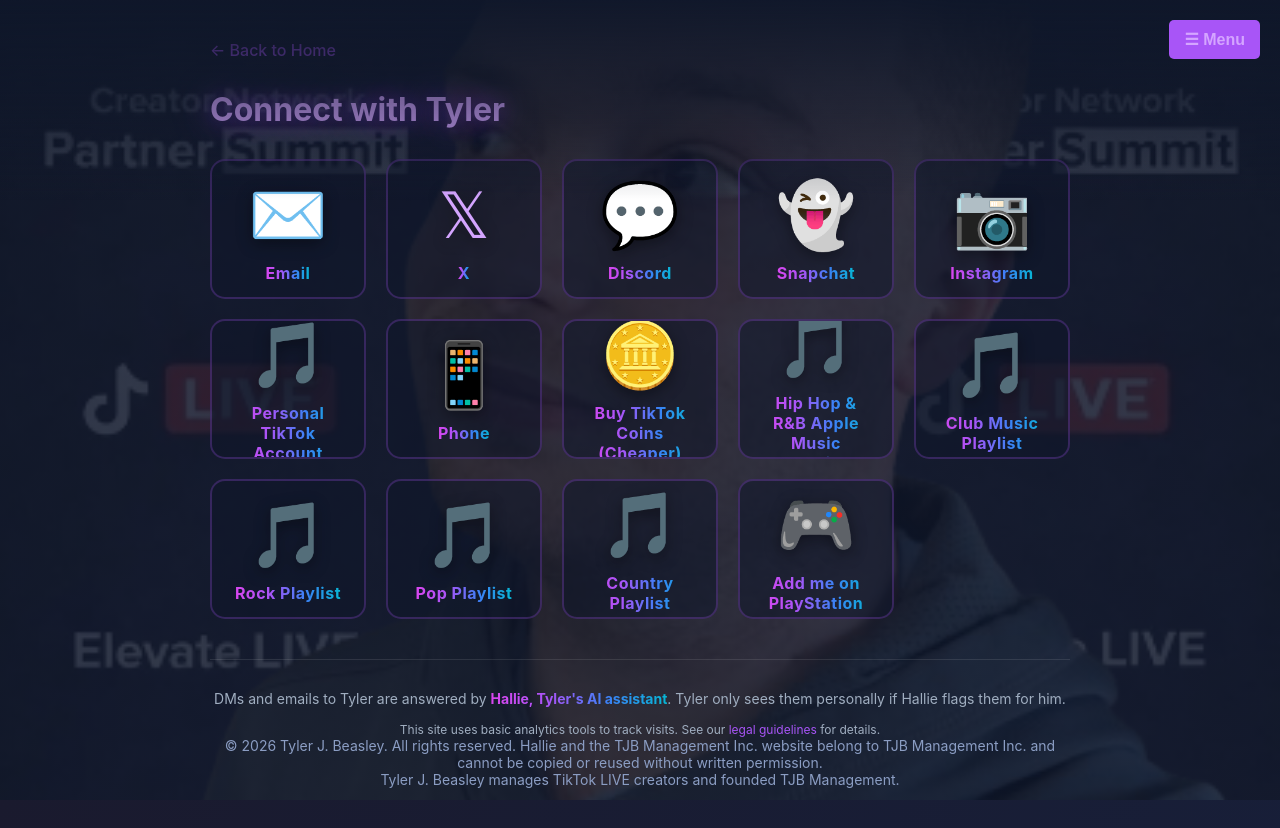
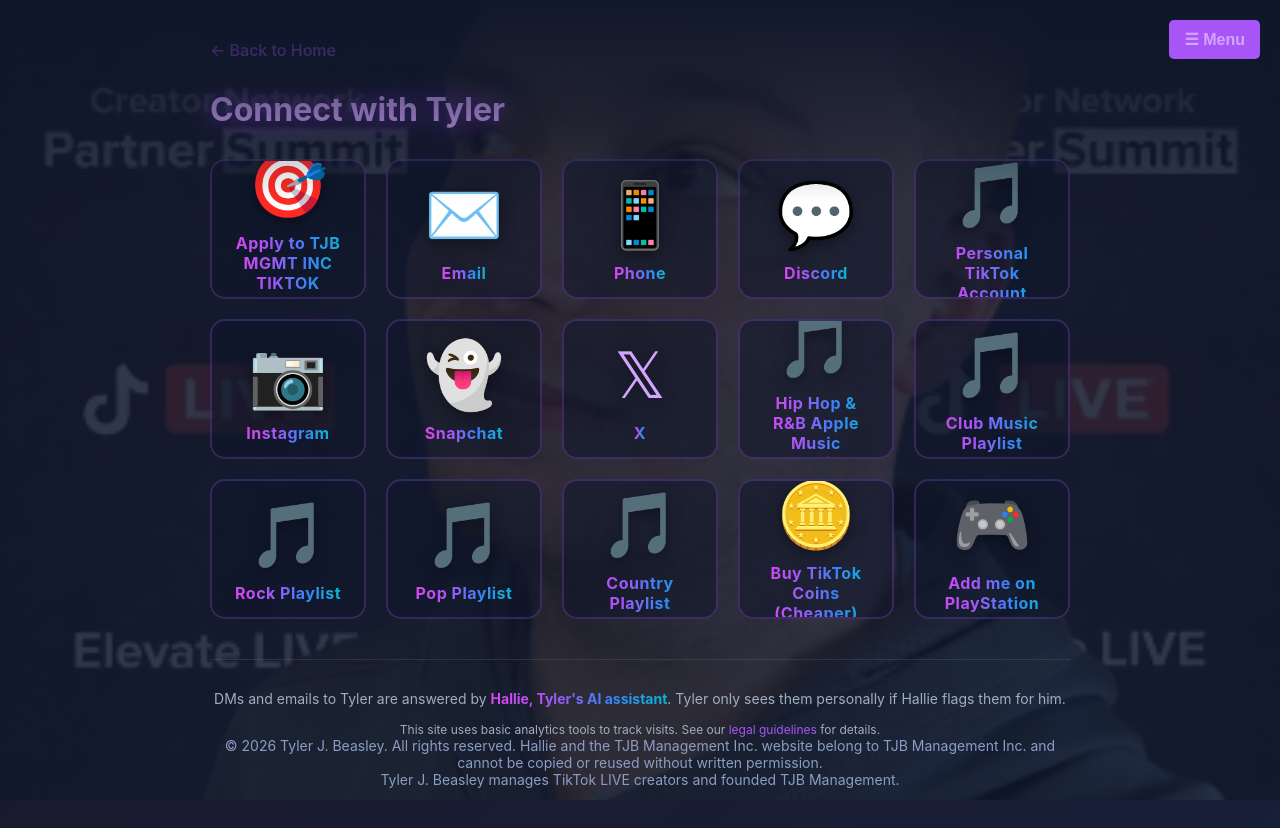
Before and after one commit to iamunrizzable/Website, a Next.js app: page /contact-tyler in a window 1280 px wide. Built offline with nearby package versions, Linux system fonts and the light colour scheme.

Commit message:
Add Apply button and reorganize contact-tyler buttons by category
https://claude.ai/code/session_01AMCDCAPq8diabGEo6bckVs

```diff
--- a/app/contact-tyler/page.js
+++ b/app/contact-tyler/page.js
@@ -6,19 +6,20 @@ export default function Contact() {
   const [menuOpen, setMenuOpen] = useState(false);
 
   const contacts = [
+    { name: 'Apply to TJB MGMT INC TIKTOK AGENCY', href: 'https://www.tiktok.com/t/ZTkgQvTCb/', icon: '🎯' },
     { name: 'Email', href: 'mailto:tyler@tjbmanagementinc.com', icon: '✉️' },
+    { name: 'Phone', href: 'tel:+14086696123', icon: '📱' },
+    { name: 'Discord', href: 'https://discord.com/users/1258165634294878208', icon: '💬' },
+    { name: 'Personal TikTok Account', href: 'https://www.tiktok.com/@iamunrizzable?_r=1&_t=ZP-96V2zRaz8BS', icon: '🎵' },
+    { name: 'Instagram', href: 'https://instagram.com/iamunrizzable', icon: '📷' },
+    { name: 'Snapchat', href: 'https://snapchat.com/add/iamunrizzabl3', icon: '👻' },
     { name: 'X', href: 'https://x.com/iamunrizzable', icon: '𝕏' },
-    { name: 'Discord', href: 'https://discord.com/users/1258165634294878208', icon: '💬' },
-    { name: 'Snapchat', href: 'https://snapchat.com/add/iamunrizzabl3', icon: '👻' },
-    { name: 'Instagram', href: 'https://instagram.com/iamunrizzable', icon: '📷' },
-    { name: 'Personal TikTok Account', href: 'https://www.tiktok.com/@iamunrizzable?_r=1&_t=ZP-96V2zRaz8BS', icon: '🎵' },
-    { name: 'Phone', href: 'tel:+14086696123', icon: '📱' },
-    { name: 'Buy TikTok Coins (Cheaper)', href: 'https://www.tiktok.com/coin/', icon: '🪙' },
     { name: 'Hip Hop & R&B Apple Music Playlist', href: 'https://music.apple.com/us/playlist/hip-hop-r-b/pl.u-EdAVzMesDKZopjV', icon: '🎵' },
     { name: 'Club Music Playlist', href: 'https://music.apple.com/us/playlist/club-music/pl.u-r2yB1JGTRG6W3ly', icon: '🎵' },
     { name: 'Rock Playlist', href: 'https://music.apple.com/us/playlist/rock/pl.u-r2yB16YFRG6W3ly', icon: '🎵' },
     { name: 'Pop Playlist', href: 'https://music.apple.com/us/playlist/pop/pl.u-r2yB1a4TRG6W3ly', icon: '🎵' },
     { name: 'Country Playlist', href: 'https://music.apple.com/us/playlist/country/pl.u-qxylEYlt35ZbepN', icon: '🎵' },
+    { name: 'Buy TikTok Coins (Cheaper)', href: 'https://www.tiktok.com/coin/', icon: '🪙' },
     { name: 'Add me on PlayStation', href: 'https://profile.playstation.com/iamunrizzable', icon: '🎮' },
   ];
 
@@ -125,6 +126,7 @@ export default function Contact() {
         .contact-card:nth-child(12) { animation-delay: 1.2s; }
         .contact-card:nth-child(13) { animation-delay: 1.3s; }
         .contact-card:nth-child(14) { animation-delay: 1.4s; }
+        .contact-card:nth-child(15) { animation-delay: 1.5s; }
         .contact-card::before {
           content: '';
           position: absolute;
```
